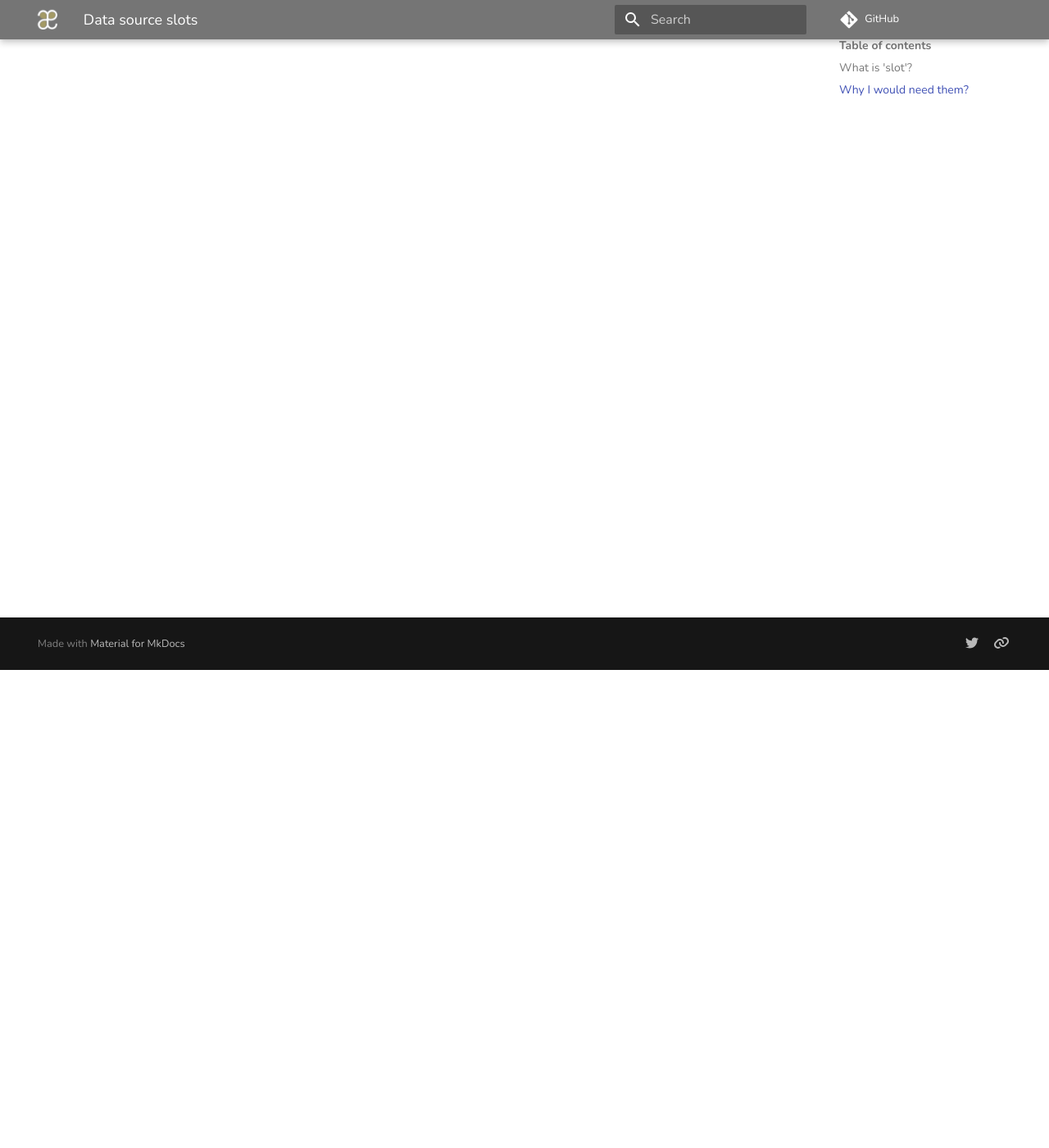
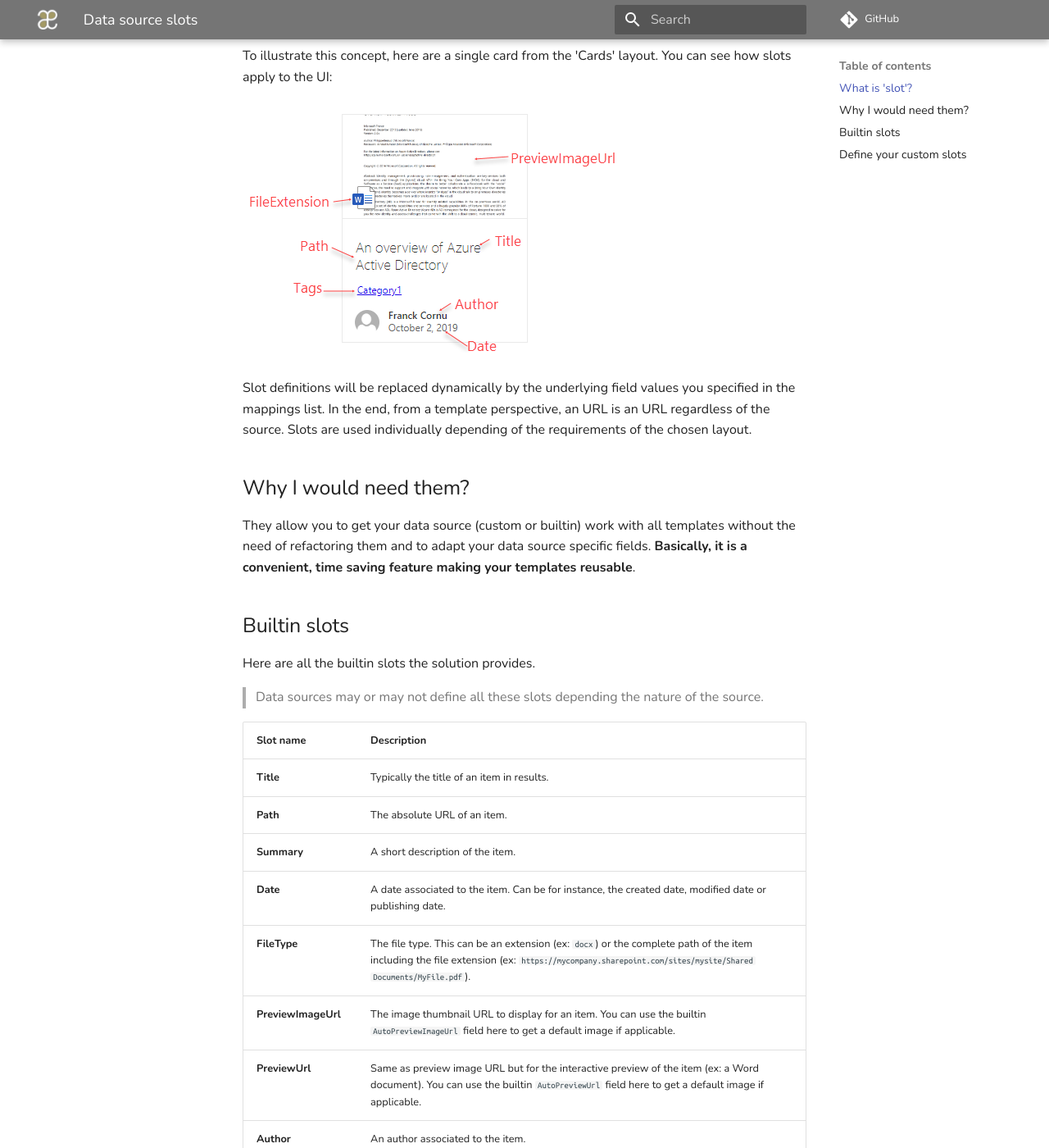
Before and after one commit to aequos-solutions/modern-data-visualizer, an MkDocs documentation site: the page built from docs/basic/usage/data-visualizer/slots.md, in a window 1280 px wide and 1400 px high, scrolled down 583 px. Shown: the whole window at 82% size. Built offline with MkDocs 1.6.1 and Material for MkDocs 9.7.7, drawn with Linux system fonts in a browser that asks for light colours; comment, search, counter and statistics services are not loaded; some of the changed text lies outside the part shown.

```diff
--- a/docs/basic/usage/data-visualizer/slots.md
+++ b/docs/basic/usage/data-visualizer/slots.md
@@ -1,13 +1,62 @@
 # Data source slots
 
-The 'Slots' are a very important part of this solution an their use becomes very handy when it comes to create your own layouts.
+The _'slots'_ are a very important part of this solution and their use becomes very handy when it comes to create your own layouts. The slots feature is available for all data sources, including builtin and custom ones.
+
+!["Data source slots"](../../../assets/webparts/data_visualizer/page1/data_source_slots.png)
 
 ## What is 'slot'?
 
-> A slot is a mapping between a data source specific field and a placeholder variable used in templates.
+> A slot is a mapping between a data source specific field and a placeholder variable used in layout templates.
 
-For instance, but in the end, from a tempalte perspective, an URL is an URL regardless of the source.
+To illustrate this concept, here are a single card from the 'Cards' layout. You can see how slots apply to the UI:
+
+!["Slots concept"](../../../assets/webparts/data_visualizer/page1/slot_concept.png)
+
+Slot definitions will be replaced dynamically by the underlying field values you specified in the mappings list. In the end, from a template perspective, an URL is an URL regardless of the source. Slots are used individually depending of the requirements of the chosen layout.
 
 ## Why I would need them?
 
-They allow you to get your data source (custom or builtin) work with all templates without the need of refactoring them in order to adapt your data source specific fields.
+They allow you to get your data source (custom or builtin) work with all templates without the need of refactoring them and to adapt your data source specific fields. **Basically, it is a convenient, time saving feature making your templates reusable**.
+
+## Builtin slots
+
+Here are all the builtin slots the solution provides.
+
+> Data sources may or may not define all these slots depending the nature of the source.
+
+| Slot name | Description |
+| --------- | ----------- |
+| **Title** | Typically the title of an item in results.
+| **Path**  | The absolute URL of an item.
+| **Summary** | A short description of the item.
+| **Date** | A date associated to the item. Can be for instance, the created date, modified date or publishing date.
+| **FileType** | The file type. This can be an extension (ex: `docx`) or the complete path of the item including the file extension (ex: `https://mycompany.sharepoint.com/sites/mysite/Shared Documents/MyFile.pdf`).
+| **PreviewImageUrl** | The image thumbnail URL to display for an item. You can use the builtin `AutoPreviewImageUrl` field here to get a default image if applicable.
+| **PreviewUrl** | Same as preview image URL but for the interactive preview of the item (ex: a Word document). You can use the builtin `AutoPreviewUrl` field here to get a default image if applicable.
+| **Author** | An author associated to the item.
+| **Tags** | Tags associated to the item. Can be for instance taxonomy terms.
+| **SiteId** | The SharePoint site ID associated to the item. With `ListId` and `ItemId` this value is used to generate the preview URL.
+| **ListId** | The SharePoint site ID associated to the item. With `SiteId` and `ItemId` this value is used to generate the preview URL.
+| **ItemId** | The SharePoint site ID associated to the item. With `ListId` and `SiteId` this value is used to generate the preview URL.
+| **IsFolder** | Indicate if the current item is a folder. The value here should be a true/false value or 0/1.
+| **PersonQuery** | Used for the people layout to get information about the current user dynamically. More info [here](https://docs.microsoft.com/en-us/graph/toolkit/components/person).
+| **UserDisplayName** | Used by the people layout to display the user name.
+| **UserEmail** | Used by the people layout to display the user email.
+
+> A slot can be empty.
+
+## Define your custom slots
+
+In addition to builtin ones, you can add your own slots and use them in layouts. To do so, first add your slot in the list:
+
+!["Create custom slot"](../../../assets/webparts/data_visualizer/page1/custom_slot.png)
+
+And then use it in your templates using the following Handlebars expression:
+
+    {{slot item @root.slots.<SlotName>}}
+
+ - `slot`: The Handlebars helper name.
+ - `item`: The current item containing the field value.
+ - `@root.slots.<SlotName>`: The corresponding slot mapping name (ex. `@root.slots.Path` to the URL).
+
+The slot value will be processed a string in your template.
```
Also changed, not shown: docs/basic/usage/data-visualizer/common/caching.md (added, +15 -0 lines), docs/basic/usage/data-visualizer/common/miscelaneous.md (added, +3 -0 lines), docs/basic/usage/data-visualizer/layouts/templating.md (added, +1 -0 lines), docs/basic/usage/data-visualizer/tokens.md (+105 -0 lines), docs/assets/webparts/data_visualizer/common/caching_options.png (added), docs/assets/webparts/data_visualizer/page1/custom_slot.png (added), docs/assets/webparts/data_visualizer/page1/data_source_slots.png (added), docs/assets/webparts/data_visualizer/page1/slot_concept.png (added), docs/basic/usage/data-filters/introduction.md (added), docs/basic/usage/data-visualizer/common/common.md (added), docs/basic/usage/data-visualizer/common/paging.md (added), docs/basic/usage/data-visualizer/connections/available_connections.md (added), docs/troubleshooting/troubleshooting.md (added).
